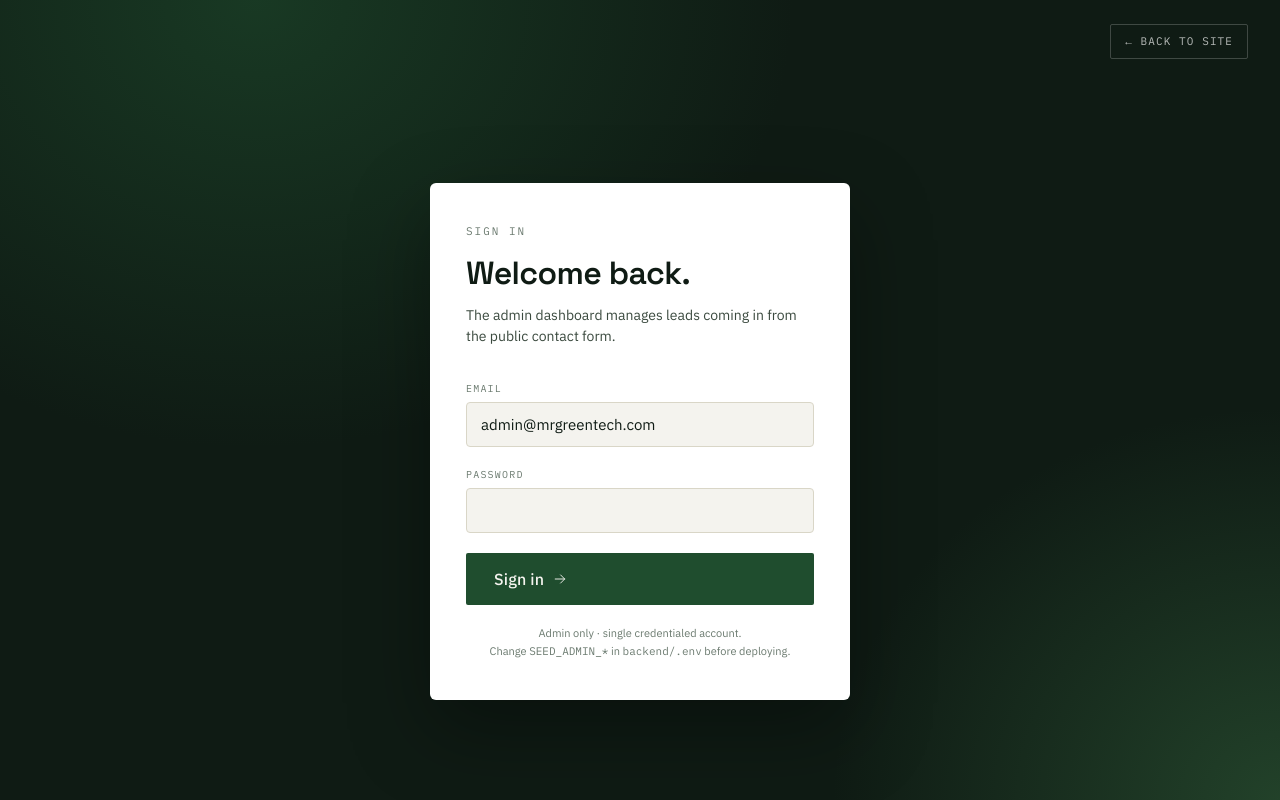
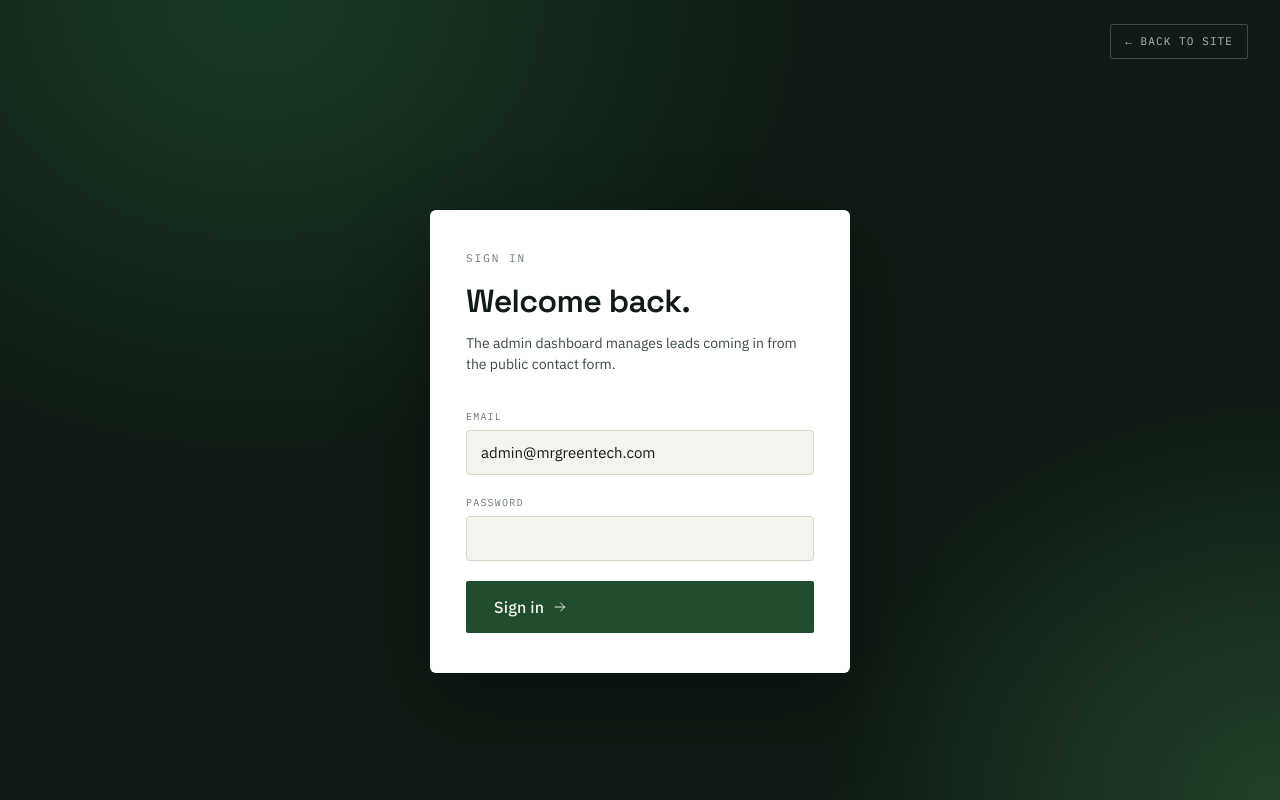
Before and after one commit to mohamedwasimwork-gif/mrgreentech-prod, a Next.js app in the folder web/: page /admin/login in a window 1280 px wide. Built offline with nearby package versions, Linux system fonts and the light colour scheme; no server answers.

Commit message:
Remove helper text under admin login Sign in button

```diff
--- a/web/app/admin/login/page.tsx
+++ b/web/app/admin/login/page.tsx
@@ -93,11 +93,6 @@ export default function AdminLoginPage() {
           <Btn variant="primary" type="submit" size="lg">
             {busy ? 'Signing in…' : <>Sign in <Ico name="arrow" size={16}/></>}
           </Btn>
-
-          <div style={{ fontSize: 11, color: 'var(--c-muted)', textAlign: 'center', lineHeight: 1.55 }}>
-            Admin only · single credentialed account.<br/>
-            Change <code style={{ fontFamily: 'var(--font-mono)' }}>SEED_ADMIN_*</code> in <code style={{ fontFamily: 'var(--font-mono)' }}>backend/.env</code> before deploying.
-          </div>
         </form>
       </main>
     </div>
```
